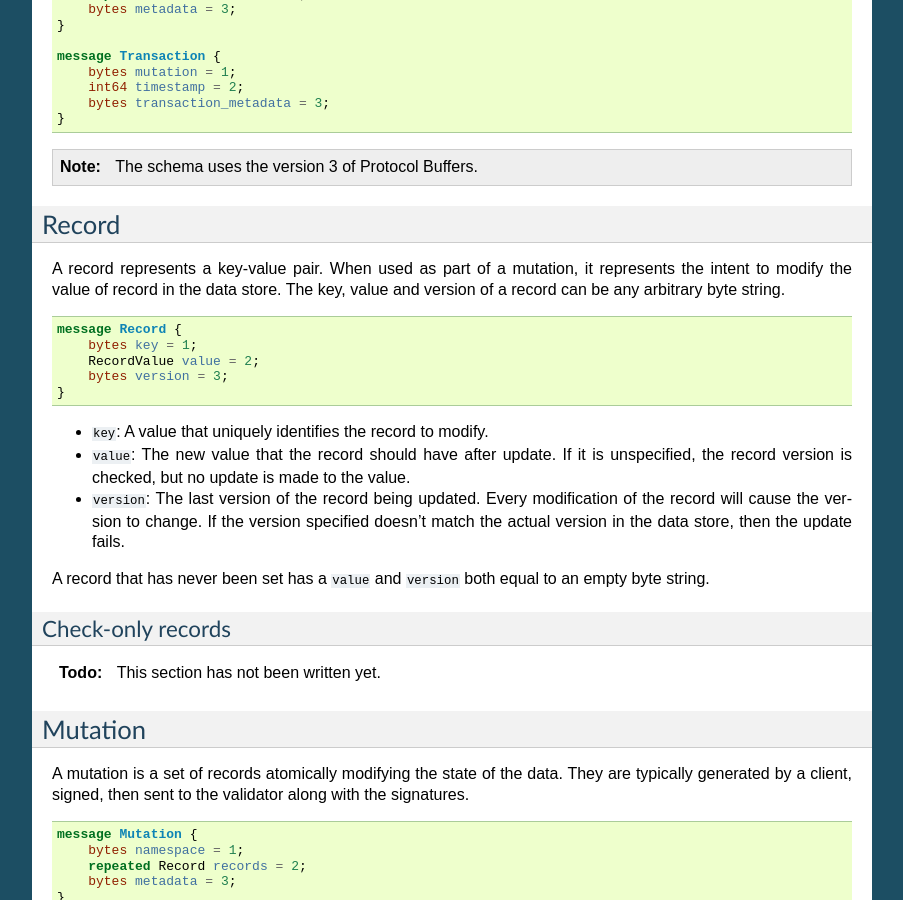
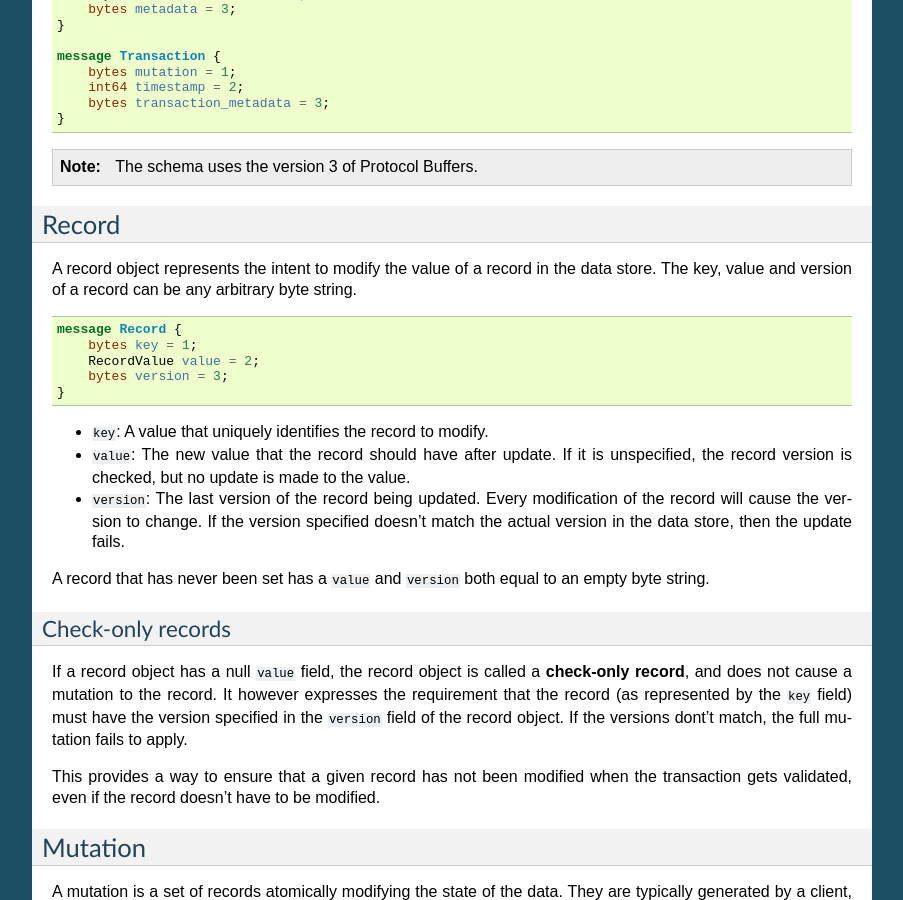
Before and after one commit to openchain/docs, a Sphinx documentation site: the page built from docs/source/api/data-structures.rst, in a window 1280 px wide and 900 px high, scrolled down 549 px. Shown: the whole window, without its empty margins (198-1101 px from the left). Built offline with Sphinx 7.4.7, drawn with Linux system fonts in a browser that asks for light colours.

Commit message:
Add the section about check-only records

```diff
--- a/docs/source/api/data-structures.rst
+++ b/docs/source/api/data-structures.rst
@@ -45,7 +45,7 @@ The full schema is the following:
 Record
 ------
 
-A record represents a key-value pair. When used as part of a mutation, it represents the intent to modify the value of record in the data store. The key, value and version of a record can be any arbitrary byte string.
+A record object represents the intent to modify the value of a record in the data store. The key, value and version of a record can be any arbitrary byte string.
 
 .. code-block:: protobuf
 
@@ -66,7 +66,9 @@ A record that has never been set has a ``value`` and ``version`` both equal to a
 Check-only records
 ~~~~~~~~~~~~~~~~~~
 
-.. include:: /common/stub.txt
+If a record object has a null ``value`` field, the record object is called a **check-only record**, and does not cause a mutation to the record. It however expresses the requirement that the record (as represented by the ``key`` field) must have the version specified in the ``version`` field of the record object. If the versions dont't match, the full mutation fails to apply.
+
+This provides a way to ensure that a given record has not been modified when the transaction gets validated, even if the record doesn't have to be modified.
 
 .. _data-structures-mutation:
 
```
